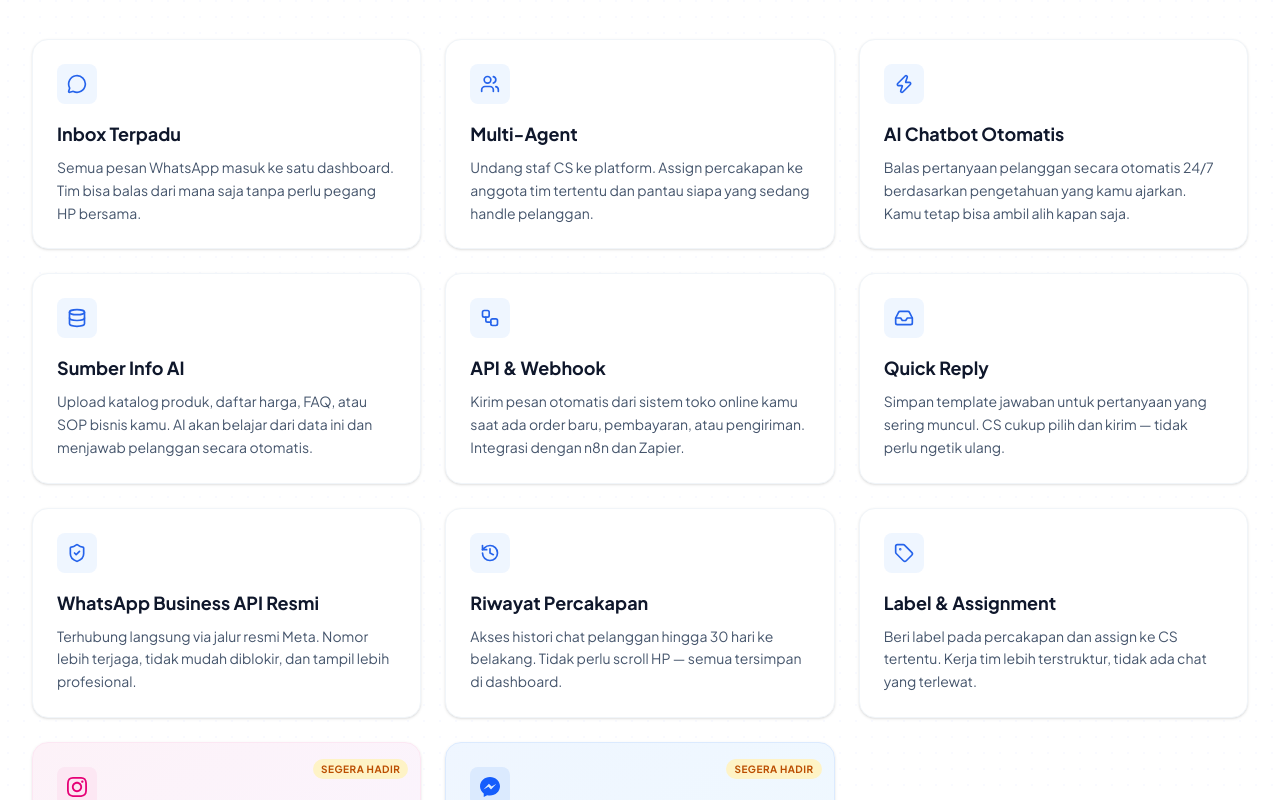
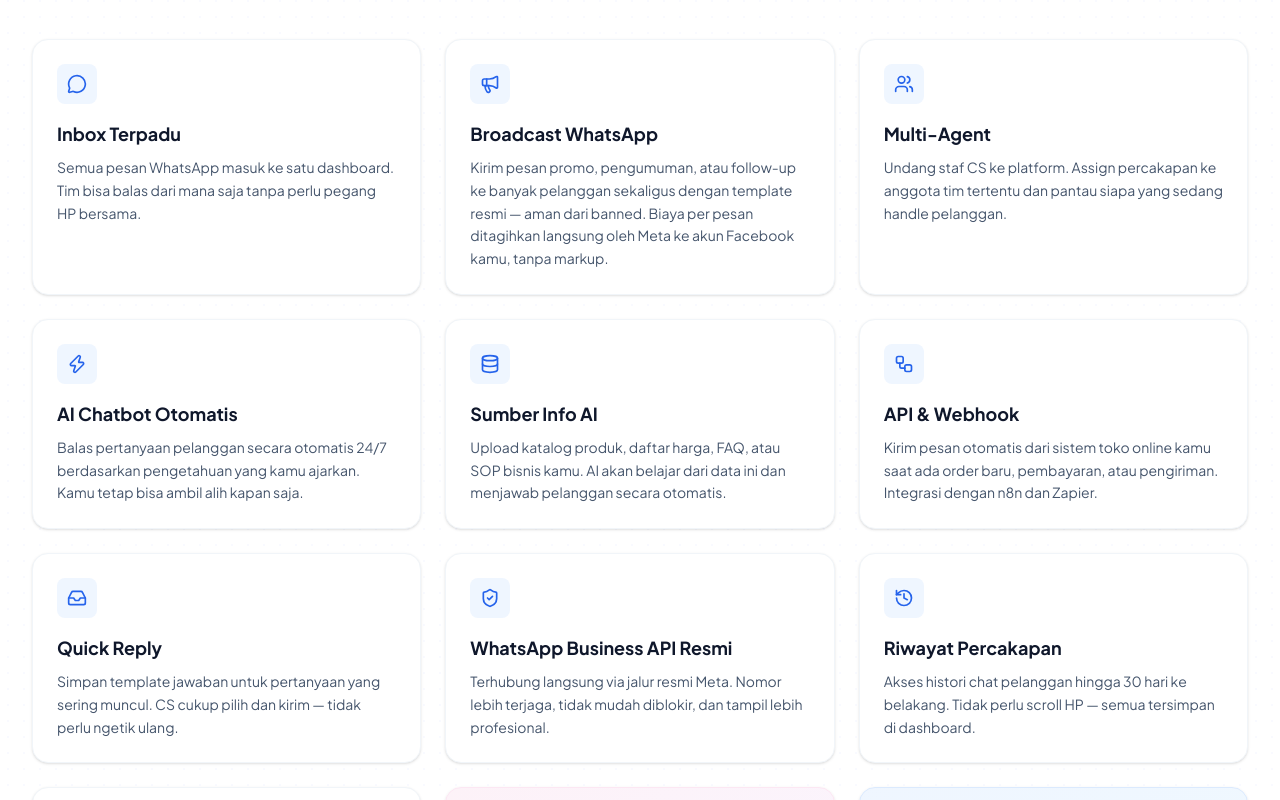
Before and after one commit to nabePi/kolaksi-landing, a Next.js app: page / in a window 1280 px wide. Shown: the part 2700-3500 px from the top of the page. Built offline with nearby package versions, Linux system fonts and the light colour scheme.

Commit message:
Tambah fitur Broadcast WhatsApp dengan transparansi biaya Meta
- Fitur card broadcast ditambah kembali: aman dari banned, biaya per pesan
  ditagihkan langsung Meta ke akun Facebook Business user (tanpa markup)
- FAQ baru: penjelasan broadcast + mekanisme biaya Meta
- llms.txt diperbarui

```diff
--- a/app/page.jsx
+++ b/app/page.jsx
@@ -13,6 +13,7 @@ import {
   Inbox,
   Layers3,
   LogIn,
+  Megaphone,
   Menu,
   MessageCircle,
   ShieldCheck,
@@ -56,6 +57,7 @@ const problems = [
 
 const features = [
   { icon: MessageCircle, title: "Inbox Terpadu", text: "Semua pesan WhatsApp masuk ke satu dashboard. Tim bisa balas dari mana saja tanpa perlu pegang HP bersama." },
+  { icon: Megaphone, title: "Broadcast WhatsApp", text: "Kirim pesan promo, pengumuman, atau follow-up ke banyak pelanggan sekaligus dengan template resmi — aman dari banned. Biaya per pesan ditagihkan langsung oleh Meta ke akun Facebook kamu, tanpa markup." },
   { icon: Users, title: "Multi-Agent", text: "Undang staf CS ke platform. Assign percakapan ke anggota tim tertentu dan pantau siapa yang sedang handle pelanggan." },
   { icon: Zap, title: "AI Chatbot Otomatis", text: "Balas pertanyaan pelanggan secara otomatis 24/7 berdasarkan pengetahuan yang kamu ajarkan. Kamu tetap bisa ambil alih kapan saja." },
   { icon: Database, title: "Sumber Info AI", text: "Upload katalog produk, daftar harga, FAQ, atau SOP bisnis kamu. AI akan belajar dari data ini dan menjawab pelanggan secara otomatis." },
@@ -95,6 +97,7 @@ const faqs = [
   { question: "Apa itu AI Chatbot dan balasan AI?", answer: "AI Chatbot membalas pertanyaan pelanggan secara otomatis 24 jam berdasarkan informasi yang kamu ajarkan (produk, harga, FAQ). Setiap balasan otomatis dihitung 1 balasan AI. Paket LITE sudah termasuk 1.000 balasan/bulan, PRO 5.000 balasan/bulan. Kamu tetap bisa ambil alih percakapan kapan saja." },
   { question: "AI Chatbot bisa Bahasa Indonesia?", answer: "Ya, AI sepenuhnya mendukung Bahasa Indonesia dan menyesuaikan gaya bahasa sesuai cara kamu mengajarkannya." },
   { question: "Berapa nomor WhatsApp yang bisa dihubungkan?", answer: "Tergantung paket: FREE (1), BASIC (2), LITE (3), PRO (5). Setiap nomor menggunakan WhatsApp Business API resmi dari Meta, jadi lebih aman dan profesional." },
+  { question: "Apakah bisa kirim broadcast / pesan massal ke pelanggan?", answer: "Bisa. Kolaksi mendukung broadcast WhatsApp menggunakan template resmi Meta — aman dari risiko banned. Biaya per pesan broadcast ditagihkan langsung oleh Meta ke akun Facebook Business kamu sesuai tarif resmi mereka. Kolaksi tidak menambahkan biaya apapun di atas tarif Meta." },
   { question: "Kapan Instagram dan Facebook Messenger tersedia?", answer: "Integrasi Instagram DM dan Facebook Messenger sedang dalam pengembangan dan akan segera hadir dalam satu inbox bersama WhatsApp. Kami akan beri tahu saat fiturnya siap." }
 ];
 
```
Also changed, not shown: public/llms.txt.
